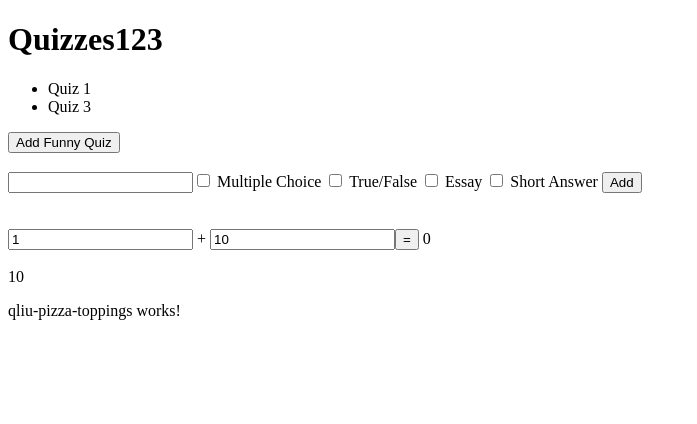
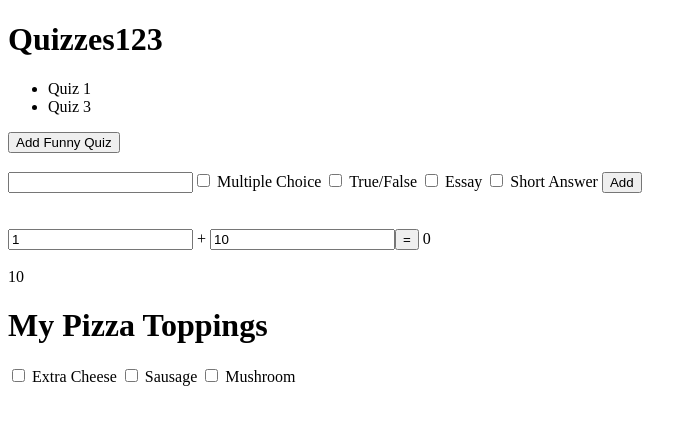
Before and after one commit to 2018-spring-mjs-th/week-two-a, an Angular app: page / in a window 1280 px wide. Shown: the top 424 px of the page, without its empty margins (0-697 px from the left). Built offline with nearby package versions, Linux system fonts and the light colour scheme.

Commit message:
Added checked boxes

```diff
--- a/src/app/app.component.html
+++ b/src/app/app.component.html
@@ -47,6 +47,7 @@
 </div>
 
 <div>
+
     <app-qliu-pizza-toppings></app-qliu-pizza-toppings>
 
 </div>
--- a/src/app/pizza-toppings.service.ts
+++ b/src/app/pizza-toppings.service.ts
@@ -9,6 +9,7 @@ export class PizzaToppingsService {
     return [
       "Extra Cheese"
       , "Sausage"
+      , "Mushroom"
     ];
   }
 }
--- a/src/app/qliu-pizza-toppings/qliu-pizza-toppings.component.html
+++ b/src/app/qliu-pizza-toppings/qliu-pizza-toppings.component.html
@@ -1,3 +1,9 @@
-<p>
-  qliu-pizza-toppings works!
-</p>
+
+<h1> My Pizza Toppings</h1>
+
+<span *ngFor='let pt of toppingTypes'>
+    <label>
+      <input type='checkbox' [(ngModel)]='pt.checked' />
+      {{ pt.name }}
+    </label>
+</span>
--- a/src/app/qliu-pizza-toppings/qliu-pizza-toppings.component.ts
+++ b/src/app/qliu-pizza-toppings/qliu-pizza-toppings.component.ts
@@ -1,4 +1,13 @@
 import { Component, OnInit } from '@angular/core';
+import { PizzaToppingsService } from '../pizza-toppings.service';
+
+
+interface toppingType {
+
+  name: string;
+  checked: boolean;
+
+}
 
 @Component({
   selector: 'app-qliu-pizza-toppings',
@@ -7,9 +16,15 @@ import { Component, OnInit } from '@angular/core';
 })
 export class QliuPizzaToppingsComponent implements OnInit {
 
-  constructor() { }
+  constructor(private ptSvc: PizzaToppingsService) { }
+
+  public toppingTypes: toppingType[];
+
 
   ngOnInit() {
+    this.toppingTypes = this.ptSvc.getAvailablePizzaToppings()
+    .map(x => ({ name: x, checked: false }));
+
   }
 
 }
```
